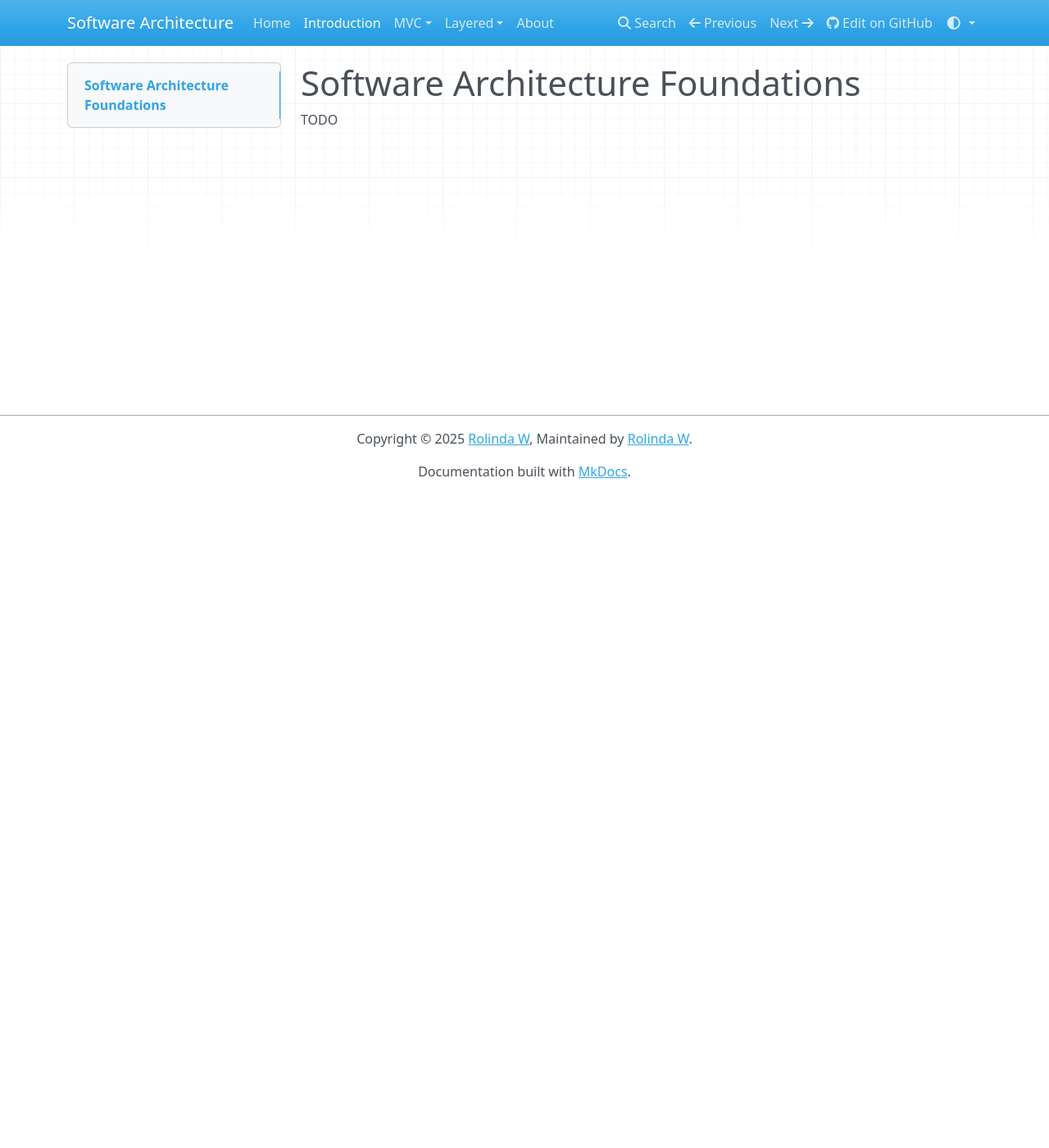
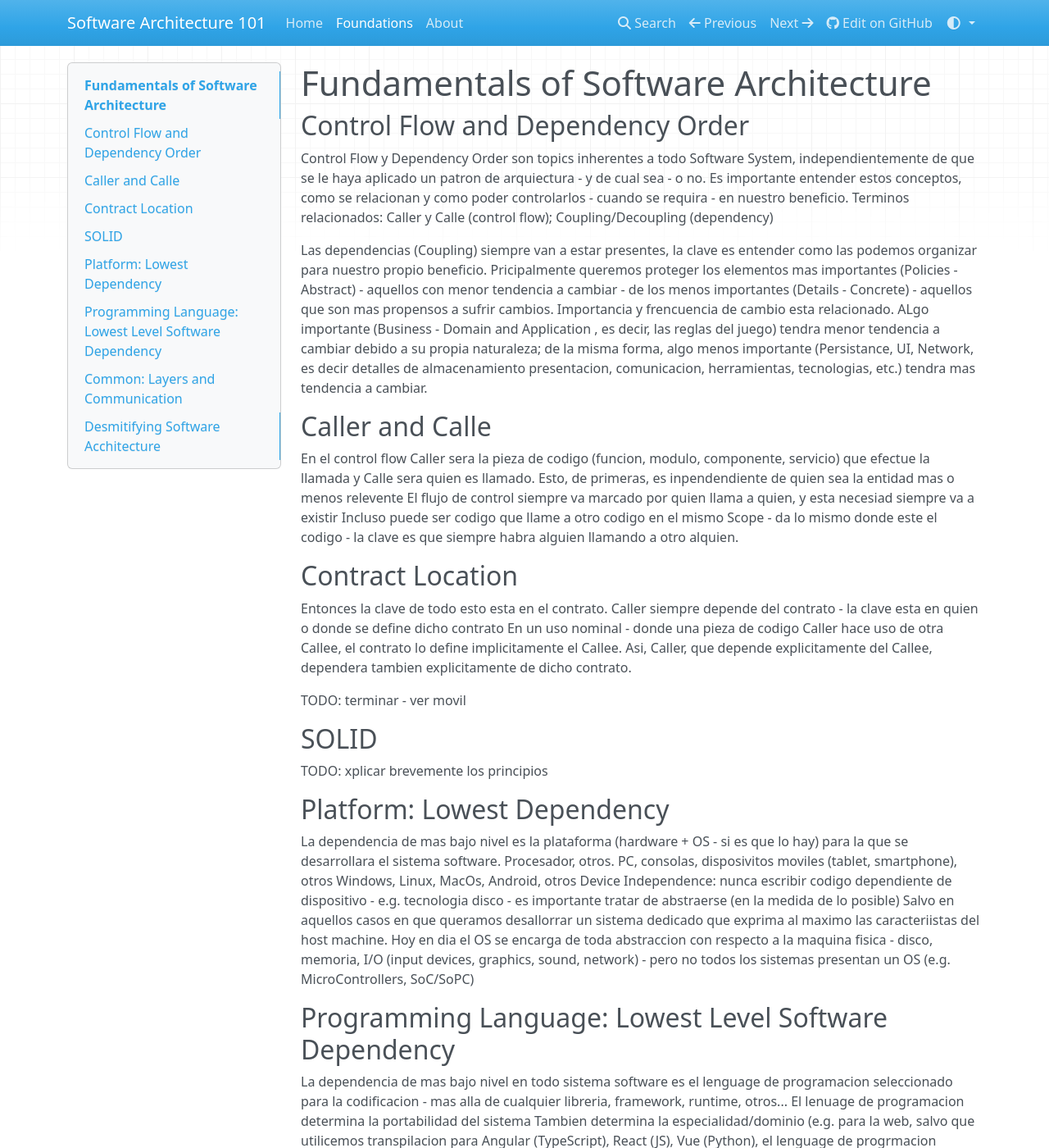
Before and after one commit to RolindaW/software-architecture, an MkDocs documentation site: the page built from docs/basics.md, in a window 1280 px wide and 1400 px high. Shown: the whole window at 82% size. Built offline with MkDocs 1.6.1, drawn with Linux system fonts in a browser that asks for light colours; nearby versions of some CDN libraries; some of the changed text lies outside the part shown.

Commit message:
Update folder structure, clear NAV section and add draft notes

```diff
--- a/docs/basics.md
+++ b/docs/basics.md
@@ -1,3 +1,62 @@
-# Software Architecture Foundations
+# Fundamentals of Software Architecture
 
-TODO
+## Control Flow and Dependency Order
+
+Control Flow y Dependency Order son topics inherentes a todo Software System, independientemente de que se le haya aplicado un patron de arquiectura - y de cual sea - o no.
+Es importante entender estos conceptos, como se relacionan y como poder controlarlos - cuando se requira - en nuestro beneficio.
+Terminos relacionados: Caller y Calle (control flow); Coupling/Decoupling (dependency)
+
+Las dependencias (Coupling) siempre van a estar presentes, la clave es entender como las podemos organizar para nuestro propio beneficio.
+Pricipalmente queremos proteger los elementos mas importantes (Policies - Abstract) - aquellos con menor tendencia a cambiar - de los menos importantes (Details - Concrete) - aquellos que son mas propensos a sufrir cambios.
+Importancia y frencuencia de cambio esta relacionado. ALgo importante (Business - Domain and Application , es decir, las reglas del juego) tendra menor tendencia a cambiar debido a su propia naturaleza; de la misma forma, algo menos importante (Persistance, UI, Network, es decir detalles de almacenamiento presentacion, comunicacion, herramientas, tecnologias, etc.) tendra mas tendencia a cambiar.
+
+## Caller and Calle
+
+En el control flow Caller sera la pieza de codigo (funcion, modulo, componente, servicio) que efectue la llamada y Calle sera quien es llamado.
+Esto, de primeras, es inpendendiente de quien sea la entidad mas o menos relevente
+El flujo de control siempre va marcado por quien llama a quien, y esta necesiad siempre va a existir
+Incluso puede ser codigo que llame a otro codigo en el mismo Scope - da lo mismo donde este el codigo - la clave es que siempre habra alguien llamando a otro alquien.
+
+## Contract Location
+
+Entonces la clave de todo esto esta en el contrato.
+Caller siempre depende del contrato - la clave esta en quien o donde se define dicho contrato
+En un uso nominal - donde una pieza de codigo Caller hace uso de otra Callee, el contrato lo define implicitamente el Callee.
+Asi, Caller, que depende explicitamente del Callee, dependera tambien explicitamente de dicho contrato.
+
+TODO: terminar - ver movil
+
+## SOLID
+
+TODO: xplicar brevemente los principios
+
+## Platform: Lowest Dependency
+
+La dependencia de mas bajo nivel es la plataforma (hardware + OS - si es que lo hay) para la que se desarrollara el sistema software.
+Procesador, otros.
+PC, consolas, disposivitos moviles (tablet, smartphone), otros
+Windows, Linux, MacOs, Android, otros
+Device Independence: nunca escribir codigo dependiente de dispositivo - e.g. tecnologia disco - es importante tratar de abstraerse (en la medida de lo posible)
+Salvo en aquellos casos en que queramos desallorrar un sistema dedicado que exprima al maximo las caracteriistas del host machine.
+Hoy en dia el OS se encarga de toda abstraccion con respecto a la maquina fisica - disco, memoria, I/O (input devices, graphics, sound, network) - pero no todos los sistemas presentan un OS (e.g. MicroControllers, SoC/SoPC)
+
+## Programming Language: Lowest Level Software Dependency
+
+La dependencia de mas bajo nivel en todo sistema software es el lenguage de programacion seleccionado para la codificacion - mas alla de cualquier libreria, framework, runtime, otros...
+El lenuage de programacion determina la portabilidad del sistema
+Tambien determina la especialidad/dominio (e.g. para la web, salvo que utilicemos transpilacion para Angular (TypeScript), React (JS), Vue (Python), el lenguage de progrmacion JavaScript es el unico soportado por los navegadores)
+Tambien es posible tener en cuenta los recursos (librerias, frameworks) que existan a disposicion del dominio (e.g. para C++ windowing and context creation libraries, extension loading libraries, maths/algebra 3D graphics calculations)
+La eleccion del lenguage de programacion no es trivial
+
+## Common: Layers and Communication
+
+Todas los patrones de aruquitectura comparten una premisa comun: Separations of Concerns y COmmunicaton
+ALgunos lo hacen mediantes Layers, otros con Use Cases, otros son Hybrids
+La sefunda parte de la premisa es como es la comunicacion entre dichas capas: en que sentido fluye, si se permiten saltos - bypass o passthrough - (open) o no (closed), etc.
+
+## Desmitifying Software Acchitecture
+
+Opiniones muy diferentes sobre lo que verdaderamente Software Architecture aporta.
+Algunos lo consideran parte critica de todo sistema software.
+Otros lo ven como algo menos relevante, quiza incluso en ocasiones sobrevalorado.
+Como es esto posible? Que haya opiniones de caracter tan opuesto en cuanto a un asunto que aparentemente puede marcar la diferencia entre el exito o fracaso de un sistema software.
--- a/mkdocs.yml
+++ b/mkdocs.yml
@@ -1,4 +1,4 @@
-site_name: Software Architecture
+site_name: Software Architecture 101
 site_url: !ENV SITE_URL
 site_description: Software architecture foundations.
 site_author: Rolinda W
@@ -9,13 +9,7 @@ edit_uri: 'blob/main/docs/'
 # Warning! Subdirectory mapping into NAV section is not (nativelly) supported - pluggin required
 nav:
   - Home: index.md
-  - Introduction: basics.md
-  - MVC:
-    - mvc/index.md
-    - MVC variantes: mvc/variants.md
-  - Layered:
-    - Main: layered/README.md
-    - MVC variantSSS: layered/other.md
+  - Foundations: basics.md
   - About: about.md
 
 theme:
```
Also changed, not shown: docs/clean/README.md (added, +59 -0 lines), docs/index.md (+17 -12 lines), docs/layered/README.md (deleted, +0 -7 lines), docs/layered/other.md (deleted, +0 -3 lines), docs/mvc/index.md (deleted, +0 -11 lines), docs/mvc/variants.md (deleted, +0 -15 lines).
